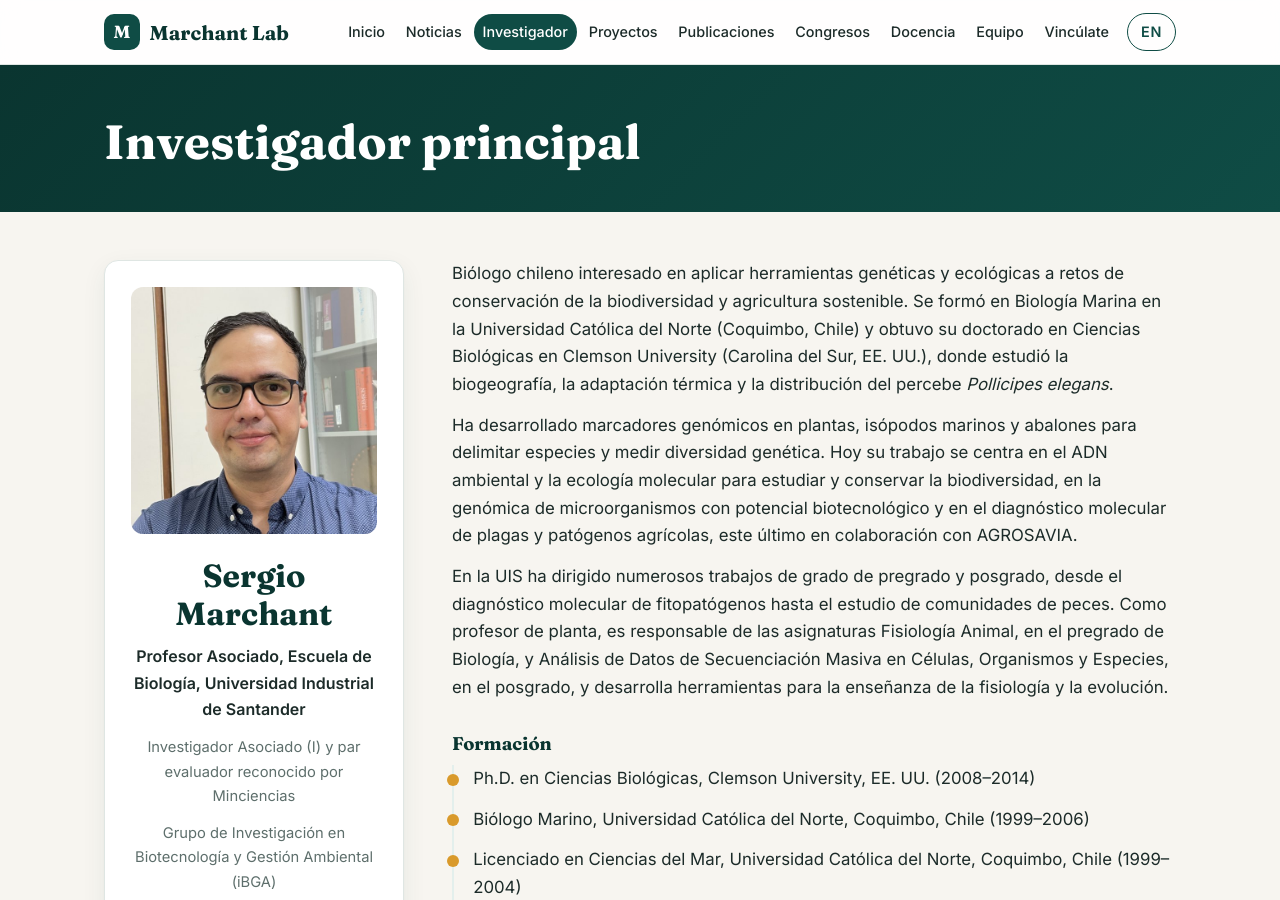
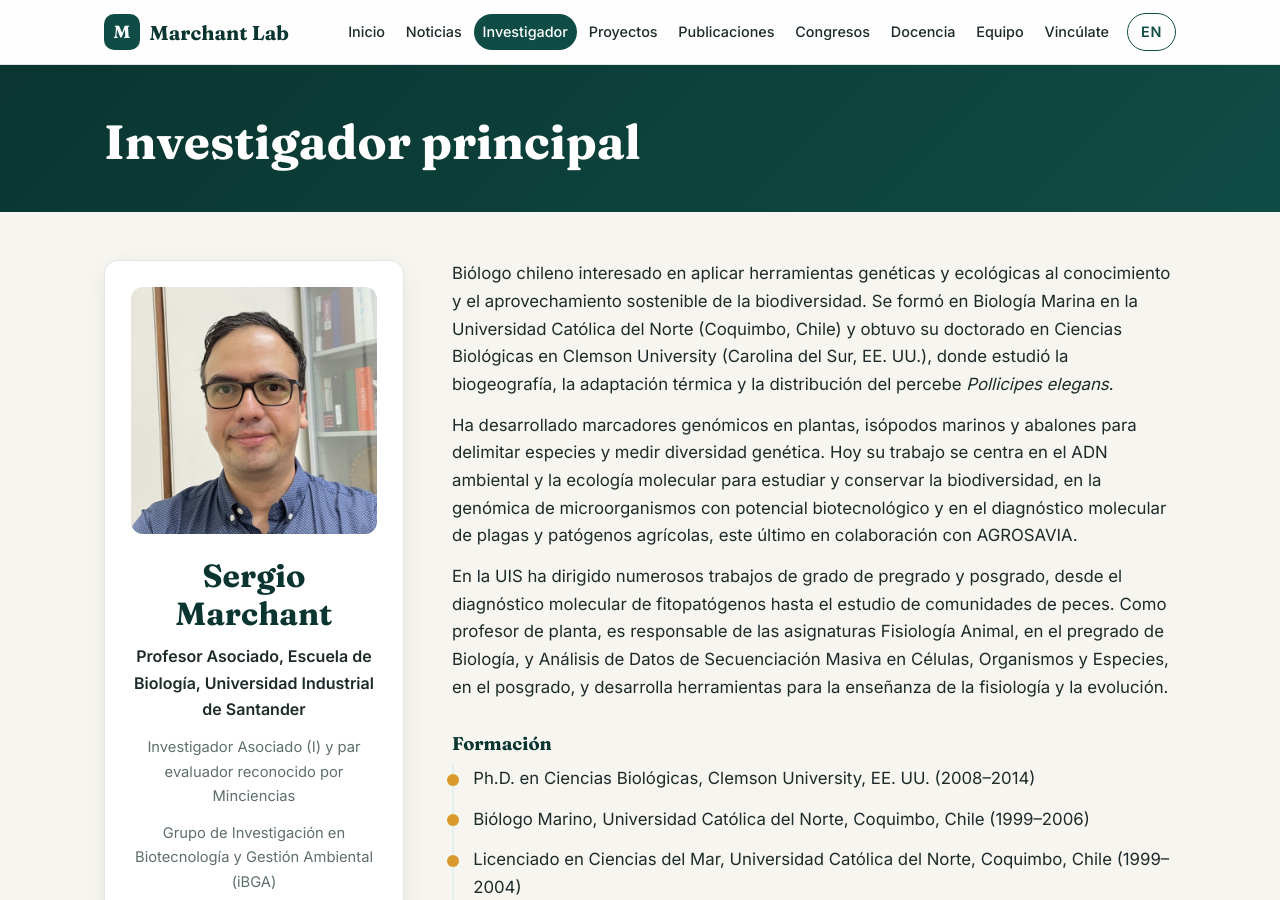
Before and after one commit to Marchant-Lab/marchant-lab-web, a Jekyll site: the page built from investigador.html, in a window 1280 px wide and 900 px high. Built offline with Jekyll 4.4.1, drawn with Linux system fonts in a browser that asks for light colours.

Commit message:
Biografía: conocimiento y aprovechamiento sostenible de la biodiversidad (coherente con el lema)
Co-Authored-By: Claude Opus 5.5 <noreply@anthropic.com>

```diff
--- a/_data/investigador.yml
+++ b/_data/investigador.yml
@@ -5,7 +5,7 @@ categoria: Investigador Asociado (I) y par evaluador reconocido por Minciencias
 grupo: Grupo de Investigación en Biotecnología y Gestión Ambiental (iBGA)
 foto: /assets/fotos/sergio_perfil.jpg
 bio:
-  - Biólogo chileno interesado en aplicar herramientas genéticas y ecológicas a retos de conservación de la biodiversidad y agricultura sostenible. Se formó en Biología Marina en la Universidad Católica del Norte (Coquimbo, Chile) y obtuvo su doctorado en Ciencias Biológicas en Clemson University (Carolina del Sur, EE. UU.), donde estudió la biogeografía, la adaptación térmica y la distribución del percebe Pollicipes elegans.
+  - Biólogo chileno interesado en aplicar herramientas genéticas y ecológicas al conocimiento y el aprovechamiento sostenible de la biodiversidad. Se formó en Biología Marina en la Universidad Católica del Norte (Coquimbo, Chile) y obtuvo su doctorado en Ciencias Biológicas en Clemson University (Carolina del Sur, EE. UU.), donde estudió la biogeografía, la adaptación térmica y la distribución del percebe Pollicipes elegans.
   - Ha desarrollado marcadores genómicos en plantas, isópodos marinos y abalones para delimitar especies y medir diversidad genética. Hoy su trabajo se centra en el ADN ambiental y la ecología molecular para estudiar y conservar la biodiversidad, en la genómica de microorganismos con potencial biotecnológico y en el diagnóstico molecular de plagas y patógenos agrícolas, este último en colaboración con AGROSAVIA.
   - En la UIS ha dirigido numerosos trabajos de grado de pregrado y posgrado, desde el diagnóstico molecular de fitopatógenos hasta el estudio de comunidades de peces. Como profesor de planta, es responsable de las asignaturas Fisiología Animal, en el pregrado de Biología, y Análisis de Datos de Secuenciación Masiva en Células, Organismos y Especies, en el posgrado, y desarrolla herramientas para la enseñanza de la fisiología y la evolución.
 formacion:
--- a/_data/traduccion_en.yml
+++ b/_data/traduccion_en.yml
@@ -47,7 +47,7 @@
 # --- Investigador
 "Profesor Asociado, Escuela de Biología, Universidad Industrial de Santander": "Associate Professor, School of Biology, Universidad Industrial de Santander"
 "Investigador Asociado (I) y par evaluador reconocido por Minciencias": "Associate Researcher and recognized peer reviewer, Colombian Ministry of Science (Minciencias)"
-"Biólogo chileno interesado en aplicar herramientas genéticas y ecológicas a retos de conservación de la biodiversidad y agricultura sostenible. Se formó en Biología Marina en la Universidad Católica del Norte (Coquimbo, Chile) y obtuvo su doctorado en Ciencias Biológicas en Clemson University (Carolina del Sur, EE. UU.), donde estudió la biogeografía, la adaptación térmica y la distribución del percebe Pollicipes elegans.": "Chilean biologist interested in applying genetic and ecological tools to challenges in biodiversity conservation and sustainable agriculture. He trained in Marine Biology at Universidad Católica del Norte (Coquimbo, Chile) and earned his PhD in Biological Sciences at Clemson University (South Carolina, USA), where he studied the biogeography, thermal adaptation and distribution of the gooseneck barnacle Pollicipes elegans."
+"Biólogo chileno interesado en aplicar herramientas genéticas y ecológicas al conocimiento y el aprovechamiento sostenible de la biodiversidad. Se formó en Biología Marina en la Universidad Católica del Norte (Coquimbo, Chile) y obtuvo su doctorado en Ciencias Biológicas en Clemson University (Carolina del Sur, EE. UU.), donde estudió la biogeografía, la adaptación térmica y la distribución del percebe Pollicipes elegans.": "Chilean biologist interested in applying genetic and ecological tools to the knowledge and sustainable use of biodiversity. He trained in Marine Biology at Universidad Católica del Norte (Coquimbo, Chile) and earned his PhD in Biological Sciences at Clemson University (South Carolina, USA), where he studied the biogeography, thermal adaptation and distribution of the gooseneck barnacle Pollicipes elegans."
 "Ph.D. en Ciencias Biológicas, Clemson University, EE. UU. (2008–2014)": "PhD in Biological Sciences, Clemson University, USA (2008–2014)"
 "Profesor Asociado, Escuela de Biología, UIS (2017–actual)": "Associate Professor, School of Biology, UIS (2017–present)"
 "Docente de tiempo completo, Facultad de Ciencias Agropecuarias, Universidad Católica de Oriente (2016–2017)": "Full-time lecturer, Faculty of Agricultural Sciences, Universidad Católica de Oriente (2016–2017)"
```
